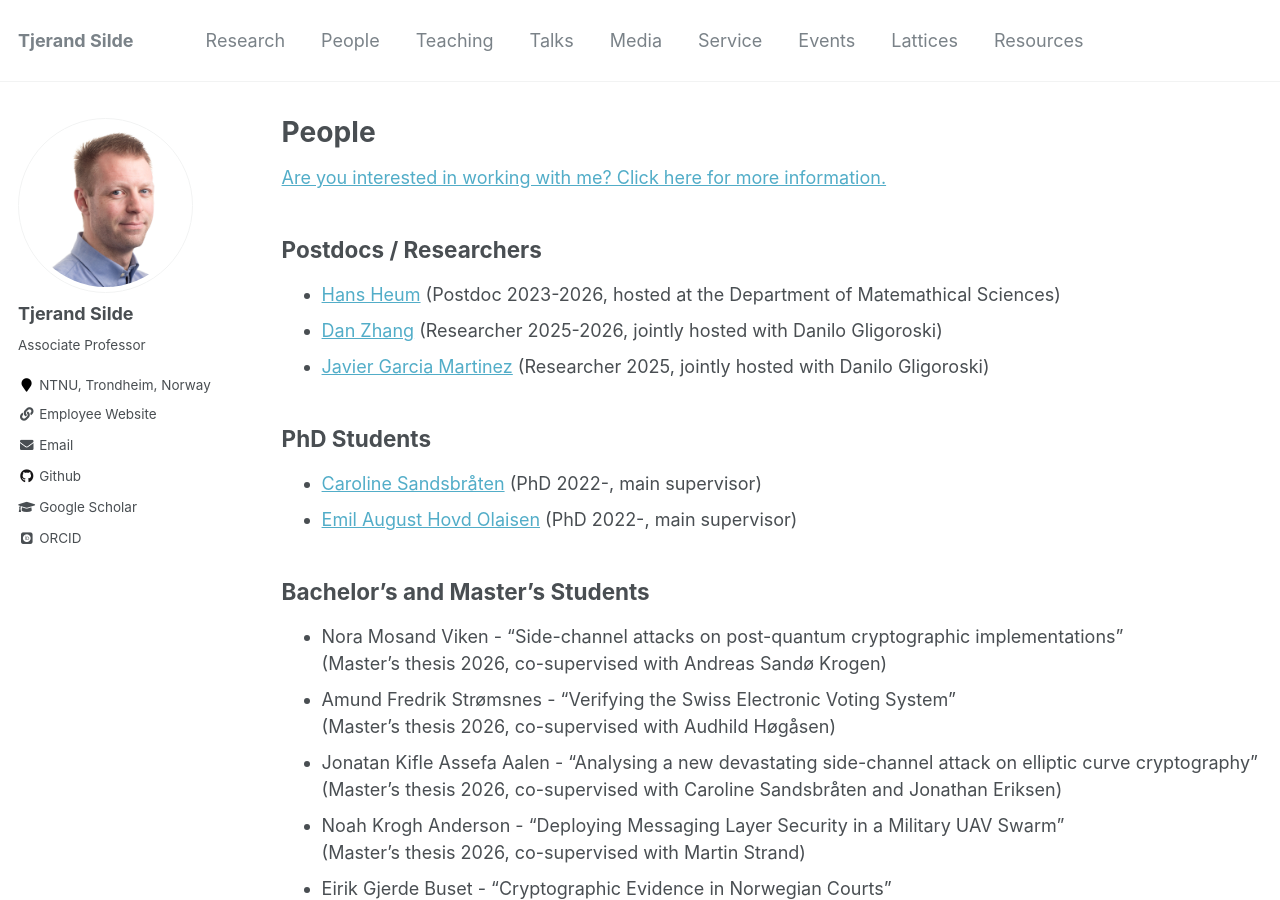
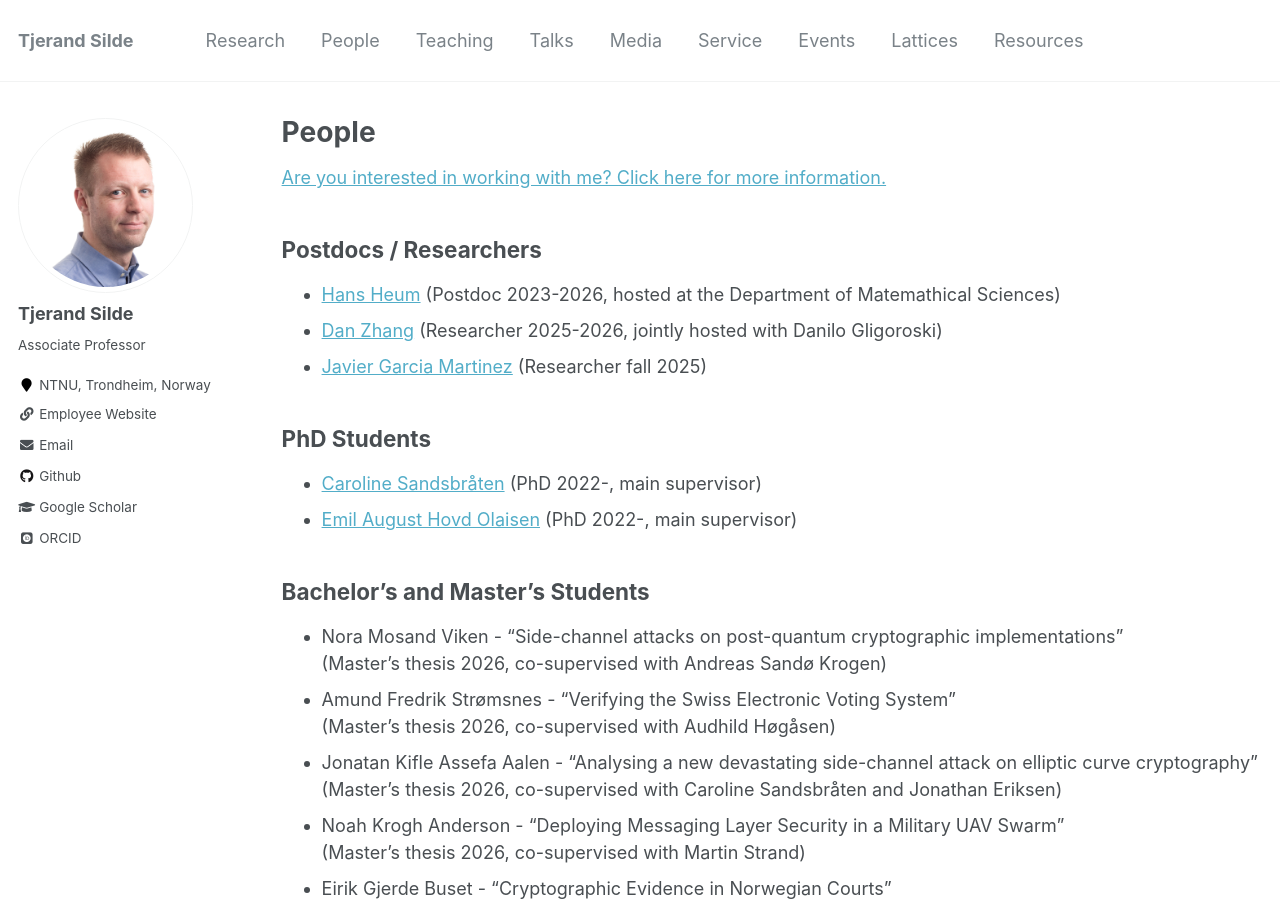
Before and after one commit to tjesi/tjesi.github.io, a Jekyll site: the page built from _pages/people.md, in a window 1280 px wide and 900 px high. Built offline with Jekyll 4.4.1, drawn with Linux system fonts in a browser that asks for light colours; some web fonts are replaced.

Commit message:
Update people.md

```diff
--- a/_pages/people.md
+++ b/_pages/people.md
@@ -11,7 +11,7 @@ author_profile: true
 
 - [Hans Heum](https://www.ntnu.edu/employees/hans.heum) (Postdoc 2023-2026, hosted at the Department of Matemathical Sciences)
 - [Dan Zhang](https://www.ntnu.edu/employees/dan.zhang) (Researcher 2025-2026, jointly hosted with Danilo Gligoroski)
-- [Javier Garcia Martinez](https://www.ntnu.edu/employees/javieg) (Researcher 2025, jointly hosted with Danilo Gligoroski)
+- [Javier Garcia Martinez](https://www.ntnu.edu/employees/javieg) (Researcher fall 2025)
 
 ## PhD Students
 
```
